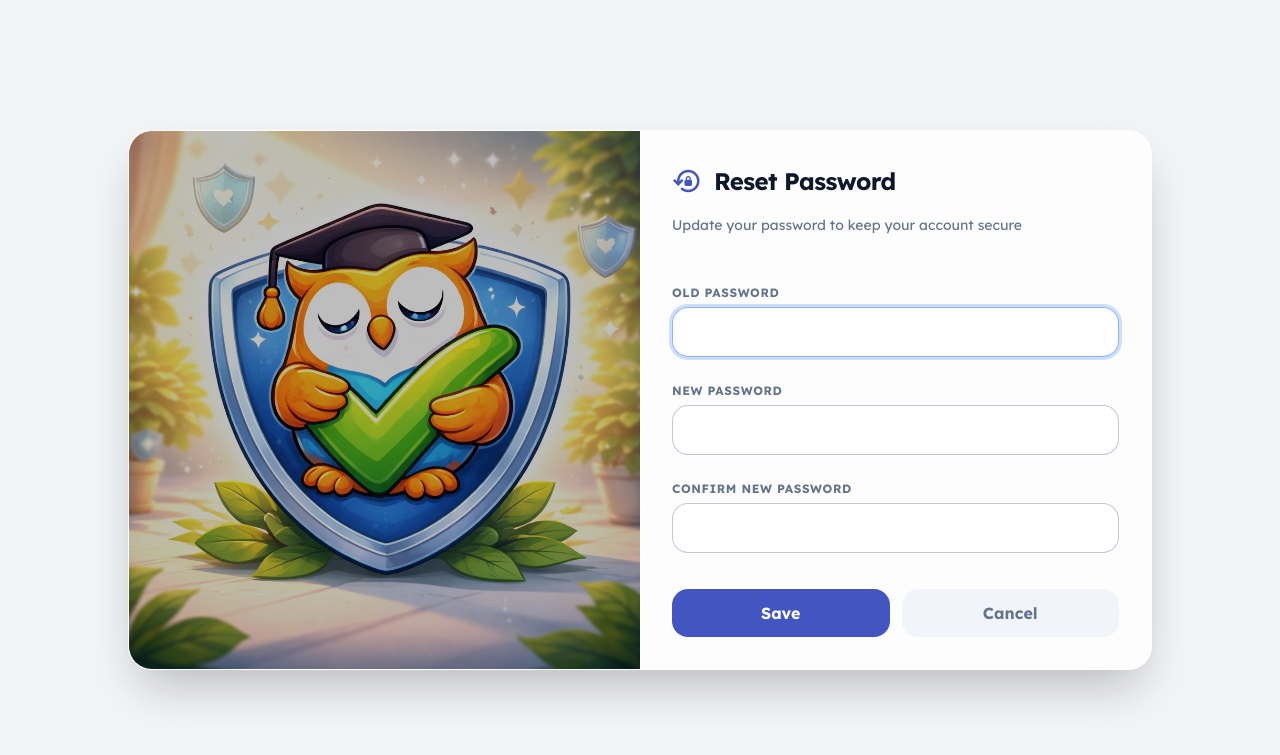
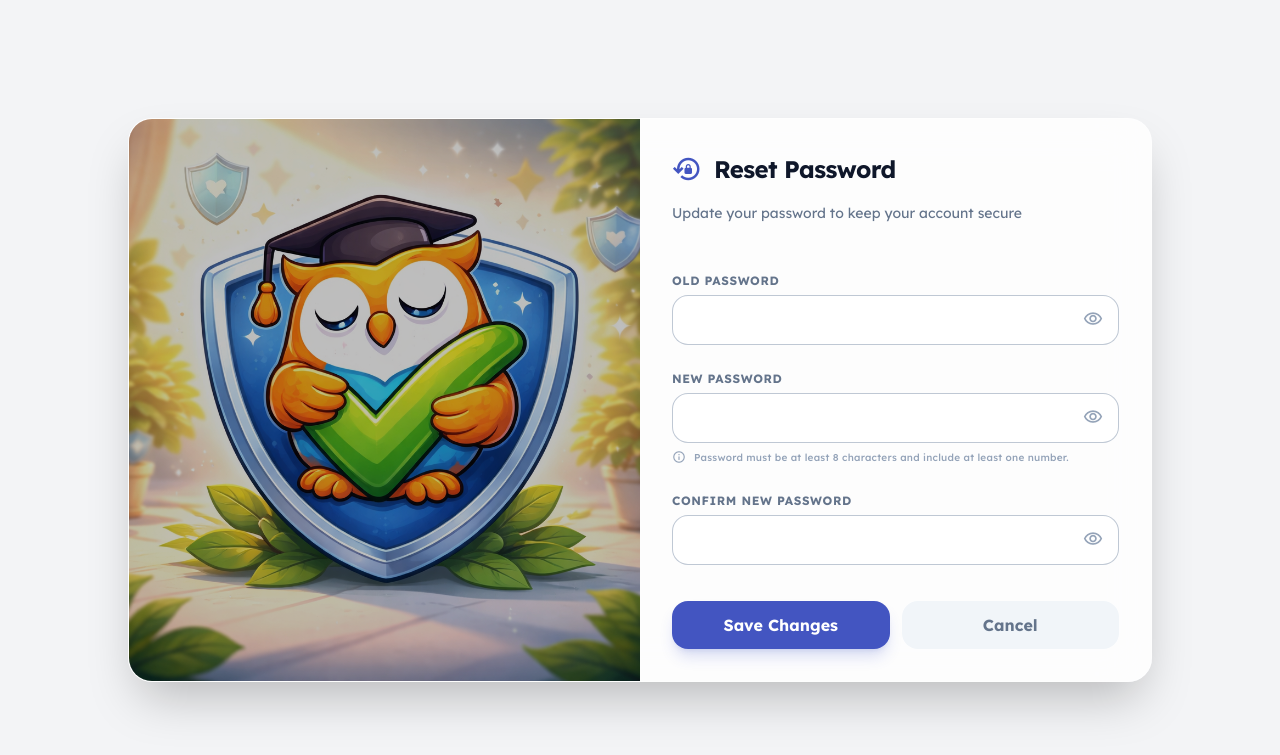
Before and after one commit to omarhesham1010/Teach, a Django app: page /reset-password/ in a window 1280 px wide. Shown: the top 755 px of the page. Run offline with Django 5.2, Linux system fonts and the light colour scheme; a user stored in the database is signed in; some libraries are stand-ins or nearby versions.

Commit message:
Reset / Change Password Page

```diff
--- a/myproject/teach/views.py
+++ b/myproject/teach/views.py
@@ -281,16 +281,38 @@ def edit_user_profile(request):
 
 @login_required
 def reset_password(request):
+    errors = {}
     if request.method == "POST":
-        form = PasswordChangeForm(user=request.user, data=request.POST)
-        if form.is_valid():
-            user = form.save()
-            update_session_auth_hash(request, user)
+        old_password = request.POST.get("old_password", "")
+        new_password = request.POST.get("new_password", "")
+        confirm_password = request.POST.get("confirm_password", "")
+
+        # Validation Logic
+        if not old_password:
+            errors['old_password'] = "Old password is required."
+        elif not request.user.check_password(old_password):
+            errors['old_password'] = "Incorrect old password."
+
+        if not new_password:
+            errors['new_password'] = "New password is required."
+        elif len(new_password) < 8:
+            errors['new_password'] = "Password must be at least 8 characters long."
+        elif not any(char.isdigit() for char in new_password):
+            errors['new_password'] = "Password must contain at least one number."
+
+        if not confirm_password:
+            errors['confirm_password'] = "Please confirm your new password."
+        elif new_password != confirm_password:
+            errors['confirm_password'] = "Passwords don't match."
+
+        if not errors:
+            request.user.set_password(new_password)
+            request.user.save()
+            update_session_auth_hash(request, request.user)
+            messages.success(request, "Password updated successfully.")
             return redirect("profile")
-    else:
-        form = PasswordChangeForm(user=request.user)
 
-    return render(request, "teach/reset_password.html", {"form": form})
+    return render(request, "teach/reset_password.html", {"errors": errors})
 
 
 @login_required
--- a/myproject/templates/teach/reset_password.html
+++ b/myproject/templates/teach/reset_password.html
@@ -1,6 +1,7 @@
 {% load static %}
 <!DOCTYPE html>
 <html class="light" lang="en">
+
 <head>
   <meta charset="UTF-8" />
   <meta name="viewport" content="width=device-width, initial-scale=1.0" />
@@ -18,25 +19,26 @@
   <script src="{% static 'teach/js/script.js' %}"></script>
 
   <style>
-    input[type="password"]{
-      color:#000 !important;
-      -webkit-text-fill-color:#000 !important;
-      background-color:rgba(255,255,255,.9) !important;
-      border-radius:16px !important;
-      padding:12px 14px !important;
-      border:1px solid rgba(148,163,184,.6) !important;
-      width:100%;
+    input[type="password"] {
+      color: #000 !important;
+      -webkit-text-fill-color: #000 !important;
+      background-color: rgba(255, 255, 255, .9) !important;
+      border-radius: 16px !important;
+      padding: 12px 14px !important;
+      border: 1px solid rgba(148, 163, 184, .6) !important;
+      width: 100%;
     }
 
-    input[type="password"]:focus{
-      outline:none;
-      box-shadow:0 0 0 3px rgba(59,130,246,.25) !important;
-      border-color: rgba(59,130,246,.6) !important;
+    input[type="password"]:focus {
+      outline: none;
+      box-shadow: 0 0 0 3px rgba(59, 130, 246, .25) !important;
+      border-color: rgba(59, 130, 246, .6) !important;
     }
   </style>
 </head>
 
-<body class="bg-background-light dark:bg-background-dark text-slate-900 dark:text-slate-100 min-h-screen flex items-center justify-center px-4">
+<body
+  class="bg-background-light dark:bg-background-dark text-slate-900 dark:text-slate-100 min-h-screen flex items-center justify-center px-4">
 
   <section class="w-full max-w-5xl
     bg-white/80 dark:bg-slate-900/70
@@ -49,11 +51,8 @@
 
       <!-- IMAGE (Mobile top / Desktop left) -->
       <div class="relative w-full h-56 md:h-auto">
-        <img
-          src="{% static 'teach/img/edit.png' %}"
-          alt="Reset Password"
-          class="absolute inset-0 w-full h-full object-cover"
-        />
+        <img src="{% static 'teach/img/edit.png' %}" alt="Reset Password"
+          class="absolute inset-0 w-full h-full object-cover" />
         <div class="absolute inset-0 bg-black/25"></div>
       </div>
 
@@ -76,36 +75,76 @@
         <form method="post" class="space-y-5">
           {% csrf_token %}
 
+          <!-- Old Password -->
           <div class="space-y-1">
             <label class="text-xs font-bold tracking-wider uppercase text-slate-500 dark:text-slate-400">
               Old Password
             </label>
-            {{ form.old_password }}
+            <div class="relative group">
+              <input type="password" name="old_password" id="old_password"
+                class="w-full bg-slate-50 dark:bg-slate-800 border-slate-200 dark:border-slate-700 rounded-2xl py-3 px-4 pr-12 focus:ring-2 focus:ring-primary/20 transition-all {% if errors.old_password %}border-red-500{% endif %}"
+                value="" autocomplete="off">
+              <button type="button" onclick="togglePassword('old_password', this)"
+                class="absolute right-4 top-1/2 -translate-y-1/2 text-slate-400 hover:text-primary transition-colors">
+                <span class="material-icons-outlined text-xl">visibility</span>
+              </button>
+            </div>
+            {% if errors.old_password %}
+            <p class="text-red-500 text-xs mt-1 font-medium">{{ errors.old_password }}</p>
+            {% endif %}
           </div>
 
+          <!-- New Password -->
           <div class="space-y-1">
             <label class="text-xs font-bold tracking-wider uppercase text-slate-500 dark:text-slate-400">
               New Password
             </label>
-            {{ form.new_password1 }}
+            <div class="relative group">
+              <input type="password" name="new_password" id="new_password"
+                class="w-full bg-slate-50 dark:bg-slate-800 border-slate-200 dark:border-slate-700 rounded-2xl py-3 px-4 pr-12 focus:ring-2 focus:ring-primary/20 transition-all {% if errors.new_password %}border-red-500{% endif %}"
+                value="" autocomplete="off">
+              <button type="button" onclick="togglePassword('new_password', this)"
+                class="absolute right-4 top-1/2 -translate-y-1/2 text-slate-400 hover:text-primary transition-colors">
+                <span class="material-icons-outlined text-xl">visibility</span>
+              </button>
+            </div>
+            {% if errors.new_password %}
+            <p class="text-red-500 text-xs mt-1 font-medium">{{ errors.new_password }}</p>
+            {% else %}
+            <div class="mt-4 flex items-center gap-2 text-slate-400 font-medium text-[10px] tracking-wide">
+              <span class="material-icons-outlined text-sm">info</span>
+              <span>Password must be at least 8 characters and include at least one number.</span>
+            </div>
+            {% endif %}
           </div>
 
+          <!-- Confirm Password -->
           <div class="space-y-1">
             <label class="text-xs font-bold tracking-wider uppercase text-slate-500 dark:text-slate-400">
               Confirm New Password
             </label>
-            {{ form.new_password2 }}
+            <div class="relative group">
+              <input type="password" name="confirm_password" id="confirm_password"
+                class="w-full bg-slate-50 dark:bg-slate-800 border-slate-200 dark:border-slate-700 rounded-2xl py-3 px-4 pr-12 focus:ring-2 focus:ring-primary/20 transition-all {% if errors.confirm_password %}border-red-500{% endif %}"
+                value="" autocomplete="off">
+              <button type="button" onclick="togglePassword('confirm_password', this)"
+                class="absolute right-4 top-1/2 -translate-y-1/2 text-slate-400 hover:text-primary transition-colors">
+                <span class="material-icons-outlined text-xl">visibility</span>
+              </button>
+            </div>
+            {% if errors.confirm_password %}
+            <p class="text-red-500 text-xs mt-1 font-medium">{{ errors.confirm_password }}</p>
+            {% endif %}
           </div>
 
           <!-- Actions -->
           <div class="pt-4 flex gap-3">
             <button type="submit"
-              class="flex-1 py-3 rounded-2xl bg-primary text-white font-bold hover:opacity-90 transition">
-              Save
+              class="flex-1 py-3 rounded-2xl bg-primary text-white font-bold hover:opacity-90 transition shadow-lg shadow-primary/20">
+              Save Changes
             </button>
 
-            <a href="{% url 'profile' %}"
-               class="flex-1 py-3 rounded-2xl text-center
+            <a href="{% url 'profile' %}" class="flex-1 py-3 rounded-2xl text-center
                       bg-slate-100 dark:bg-slate-800
                       text-slate-500 font-bold
                       hover:opacity-90 transition">
@@ -118,5 +157,21 @@
     </div>
   </section>
 
+  <script>
+    function togglePassword(inputId, btn) {
+      const input = document.getElementById(inputId);
+      const icon = btn.querySelector('span');
+      if (input.type === 'password') {
+        input.type = 'text';
+        icon.textContent = 'visibility_off';
+      } else {
+        input.type = 'password';
+        icon.textContent = 'visibility';
+      }
+    }
+
+  </script>
+
 </body>
+
 </html>
```
Also changed, not shown: myproject/db.sqlite3.
